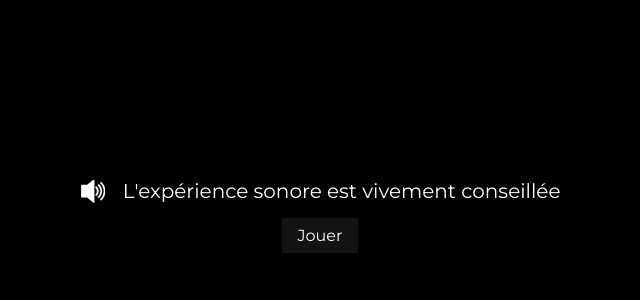
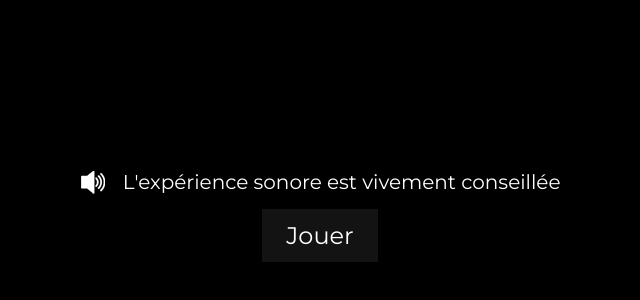
Before and after one commit to myriagonofficial/alpha, a Vue app: page / in a window 1280 px wide. Shown: the part 190-490 px from the top of the page, without its empty margins (320-960 px from the left). Built offline with nearby package versions, Linux system fonts and the light colour scheme; no server answers.

Commit message:
fix transition gameover menu

```diff
--- a/src/App.vue
+++ b/src/App.vue
@@ -103,7 +103,7 @@ li {
     margin: auto;
     padding: 0.5em 1em;
     cursor: pointer;
-    background: rgba(128, 128, 128, 0.15);
+    background: rgba(0, 0, 0, 0.15);
     border: none;
     color: white;
     font-family: "Montserrat", serif;
@@ -124,7 +124,7 @@ li {
     }
 
     &:not(.disabled):hover {
-      background: rgba(128, 128, 128, 0.25);
+      background: rgba(0, 0, 0, 0.25);
       box-shadow: 0 0 15px rgba(255, 255, 255, 0.5);
     }
   }
--- a/src/components/MenuScene.vue
+++ b/src/components/MenuScene.vue
@@ -1,14 +1,14 @@
 <template>
-  <div id="info-son" v-if="!isMusicActivated">
+  <div id="info-son" v-if="!state.hasInteractedWithPage">
     <p>
       <img src="../assets/ui/sound_on.png" alt="Son" class="icon" />
       L'expérience sonore est vivement conseillée
     </p>
     <button
       @mouseover="onButtonMouseOver"
-      @click="play"
-      :class="{ disabled: !loaded }"
-    >{{loaded ? "Jouer": "Chargement "+loadingPc+"%"}}</button>
+      @click="showMenu"
+      :disabled="!state.loaded"
+    >{{state.loaded ? "Jouer": "Chargement "+loadingPc+"%"}}</button>
   </div>
   <div id="menu-scene" v-else>
     <img class="logo-myriagon" src="assets/MYRIAGON_LOGO.png" alt="Myriagon" />
@@ -26,8 +26,9 @@
 </template>
 
 <script>
-import { playMusic, stopMusic, playSound } from "@/audio";
-import { preloadGame } from "@/preloader";
+import { playMusic, stopMusic, playSound } from "@/audio.js";
+import { preloadGame } from "@/preloader.js";
+import { state } from "@/state.js";
 
 import VolumeControl from "@/components/VolumeControl.vue";
 
@@ -35,8 +36,7 @@ export default {
   name: "MenuScene",
   data() {
     return {
-      isMusicActivated: false,
-      loaded: false,
+      state,
       loadingPc: 0,
       showStartButton: false
     };
@@ -45,9 +45,13 @@ export default {
   components: { VolumeControl },
 
   mounted() {
-    preloadGame(this.onProgress).then(() => {
-      this.loaded = true;
-    });
+    if (!state.loaded) {
+      preloadGame(this.onProgress).then(() => {
+        state.loaded = true;
+      });
+    } else if (state.hasInteractedWithPage) {
+      this.showMenu();
+    }
   },
 
   methods: {
@@ -56,9 +60,9 @@ export default {
       playSound("gui_click_button", "gui");
       this.$emit("play");
     },
-    play() {
-      if (this.isMusicActivated || !this.loaded) return;
-      this.isMusicActivated = true;
+    showMenu() {
+      if (!state.loaded) return;
+      state.hasInteractedWithPage = true;
       playSound("gui_click_button", "gui");
       playMusic("mus_menu");
       setTimeout(() => {
@@ -116,6 +120,11 @@ export default {
       opacity: 0;
       visibility: hidden;
     }
+
+    &:hover {
+      animation: none;
+      opacity: 1;
+    }
   }
 
   p.credits {
@@ -151,6 +160,14 @@ export default {
     vertical-align: middle;
     margin: 0 0.5em 0.15em 0;
     animation: tada 2s ease-in-out infinite;
+  }
+
+  button {
+    font-size: 3vmin;
+    background: rgba(128, 128, 128, 0.15);
+    &:not(:disabled):hover {
+      background: rgba(128, 128, 128, 0.25);
+    }
   }
 }
 
--- a/src/state.js
+++ b/src/state.js
@@ -12,6 +12,8 @@ export const state = {
     shouldShowIndicateurEnvironnement: false,
     passives: [],
     mute: false,
-    volume: 100
+    volume: 100,
+    loaded: false,
+    hasInteractedWithPage: false
 };
 window.state = state;
```
